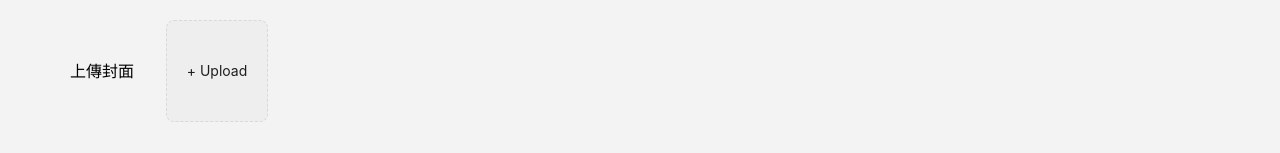
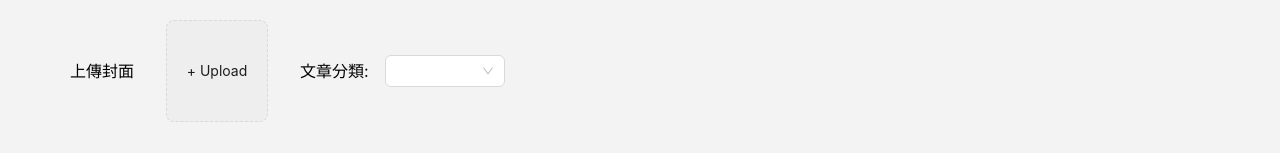
Before and after one commit to timthebouncer/bun-BallVision, a React (Vite) app in the folder client/myapp/: page /generateArticles in a window 1280 px wide. Shown: the top 153 px of the page. Built offline with nearby package versions, Linux system fonts and the light colour scheme.

Commit message:
feat: client 產生文章新增選擇分類

```diff
--- a/client/myapp/src/pages/generateArticles/GenerateArticles.tsx
+++ b/client/myapp/src/pages/generateArticles/GenerateArticles.tsx
@@ -2,7 +2,7 @@ import {ChangeEvent, useRef, useState} from "react";
 import './generateArticles.css'
 import {Editor} from '../../components/editor/Editor';
 import Quill from "quill";
-import {Button, Input} from "antd";
+import {Button, Input, Select } from "antd";
 import {UploadImg} from "../../components/upload/upload";
 import axiosInstance from "../../../utils/axiosInstance.ts";
 const Delta = Quill.import('delta');
@@ -53,6 +53,19 @@ const GenerateArticles=()=>{
                     上傳封面
                 </div>
                 <UploadImg setNewArticleParams={setNewArticleParams} />
+                <div className={'flex items-center ml-8'}>
+                    <span className={'mr-4'}>
+                        文章分類:
+                    </span>
+                    <Select
+                        style={{ width: 120 }}
+                        onChange={(e)=> setNewArticleParams({...newArticleParams, category: e})}
+                        options={[
+                            { value: 'nba', label: 'NBA' },
+                            { value: 'tba', label: '台籃' },
+                        ]}
+                    />
+                </div>
             </div>
             <div className={'flex items-center my-8'}>
                 <Input placeholder="輸入標題"
@@ -66,7 +79,6 @@ const GenerateArticles=()=>{
                        onChange={(e)=>onHandleChange('intro', e)}
                 />
             </div>
-
         </div>
 
         <div>
```
